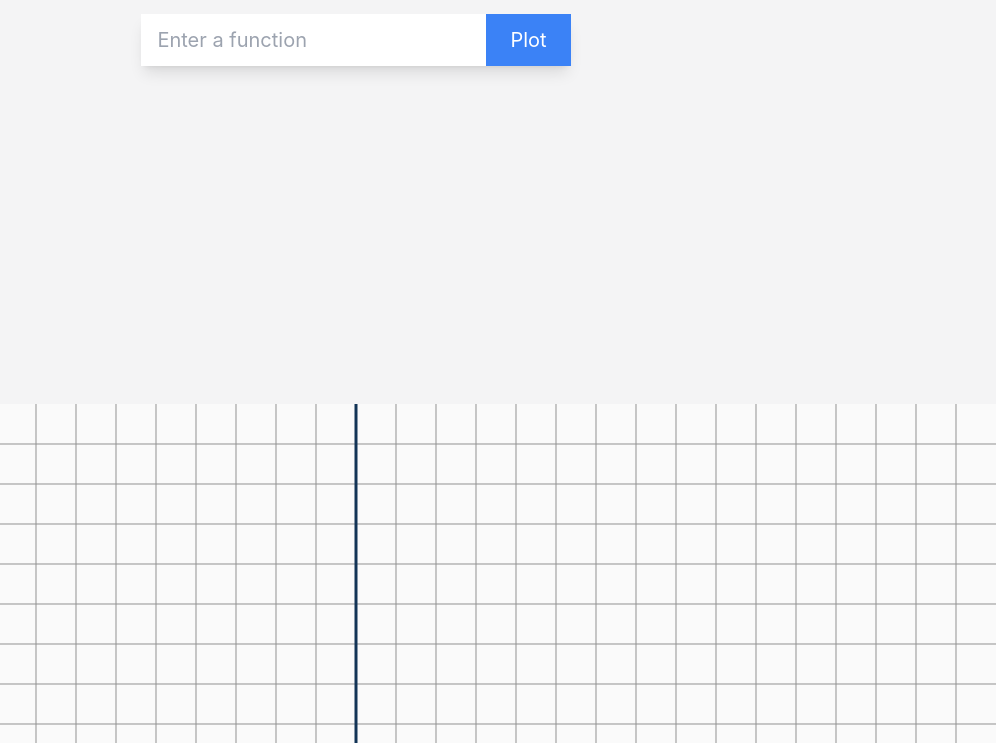
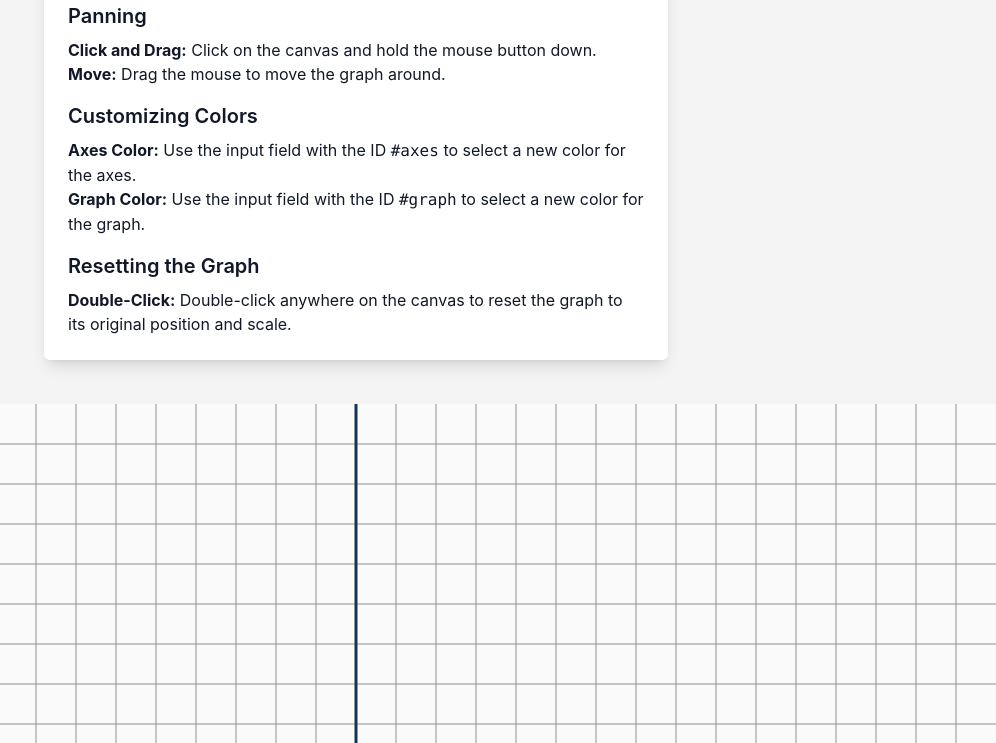
Before and after one commit to akansha2026/graphing-calculator, a website built with Vite: page index.html in a window 1280 px wide. Shown: the part 396-1139 px from the top of the page, without its empty margins (284-1280 px from the left). Built offline with nearby package versions, Linux system fonts and the light colour scheme.

Commit message:
Added usage instructions

```diff
--- a/index.html
+++ b/index.html
@@ -1,30 +1,50 @@
 <!doctype html>
 <html lang="en">
+
 <head>
   <meta name="viewport" content="width=device-width, initial-scale=1.0" />
   <title>Graphing Calculator</title>
 </head>
+
 <body>
-    <div id="app" class="justify-center bg-zinc-100" >
+  <div id="app" class="justify-center bg-zinc-100">
     <section class="min-h-screen w-full p-4 flex items-center justify-center gap-8 flex-col bg-zinc-100" id="main">
       <h1 class="text-4xl font-bold text-center text-blue-500">Graphing Calculator</h1>
       <div class="flex justify-center shadow-lg">
-          <input
-            class="flex-1 px-4 py-3 bg-white text-black outline-none border-none text-sm md:text-xl"
-            type="text"
-            placeholder="Enter a function"
-          />
-          <a
-          href="#result"
-            class="px-6 py-3 text-sm md:text-xl bg-blue-500 text-white hover:bg-blue-600 transition-all ease-linear duration-200"
-          >
+        <input class="flex-1 px-4 py-3 bg-white text-black outline-none border-none text-sm md:text-xl w-96" type="text"
+          placeholder="Enter a function e.g. x^2 + 2x + 1" />
+        <a href="#result"
+          class="px-6 py-3 text-sm md:text-xl bg-blue-500 text-white hover:bg-blue-600 transition-all ease-linear duration-200">
           Plot
         </a>
+      </div>
+      <div class=" w-full md:w-3/4 lg:w-1/2 p-6 bg-white shadow-lg rounded-md text-gray-900">
+        <h2 class="text-2xl font-bold mb-4">Interacting with the Application</h2>
+        <div class="mb-4">
+          <h3 class="text-xl font-semibold mb-2">Zooming</h3>
+          <p><strong>Activate Zoom:</strong> Hold down the <kbd class="px-2 py-1 bg-gray-200 rounded">Control</kbd> key.</p>
+          <p><strong>Zoom In/Out:</strong> Scroll up to zoom in and scroll down to zoom out. The graph will scale accordingly.</p>
+        </div>
+        <div class="mb-4">
+          <h3 class="text-xl font-semibold mb-2">Panning</h3>
+          <p><strong>Click and Drag:</strong> Click on the canvas and hold the mouse button down.</p>
+          <p><strong>Move:</strong> Drag the mouse to move the graph around.</p>
+        </div>
+        <div class="mb-4">
+          <h3 class="text-xl font-semibold mb-2">Customizing Colors</h3>
+          <p><strong>Axes Color:</strong> Use the input field with the ID <code>#axes</code> to select a new color for the axes.</p>
+          <p><strong>Graph Color:</strong> Use the input field with the ID <code>#graph</code> to select a new color for the graph.</p>
+        </div>
+        <div>
+          <h3 class="text-xl font-semibold mb-2">Resetting the Graph</h3>
+          <p><strong>Double-Click:</strong> Double-click anywhere on the canvas to reset the graph to its original position and scale.</p>
+        </div>
       </div>
     </section>
     <canvas class="items-center h-screen w-full bg-zinc-50" id="result">
     </canvas>
-      <section id="colors" class="fixed top-4 right-4 flex flex-col gap-2 bg-white p-4 shadow-md rounded-md text-black select-none border-2 border-zinc-200">
+    <section id="colors"
+      class="fixed top-4 right-4 flex flex-col gap-2 bg-white p-4 shadow-md rounded-md text-black select-none border-2 border-zinc-200">
       <div class="flex gap-2 items-center justify-between text-sm">
         <label for="axes">Axes color</label>
         <input type="color" class="w-8 h-6 rounded-sm bg-zinc-400" id="axes" value="#123456">
@@ -37,4 +57,5 @@
   </div>
   <script type="module" src="/src/main.ts"></script>
 </body>
+
 </html>
```
Lines whose indentation alone changed are shown as unchanged.
